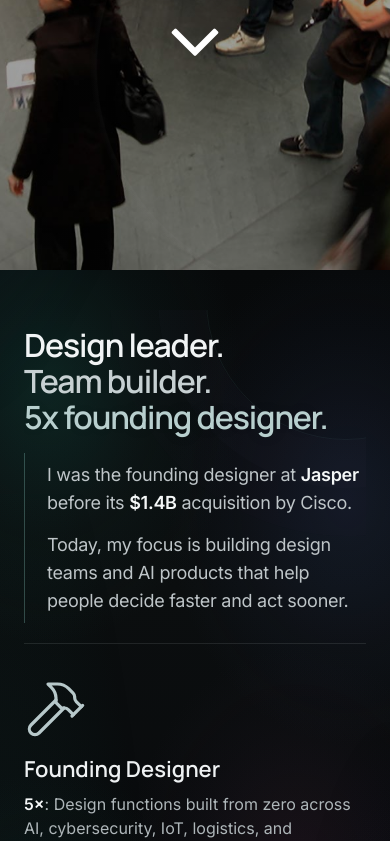
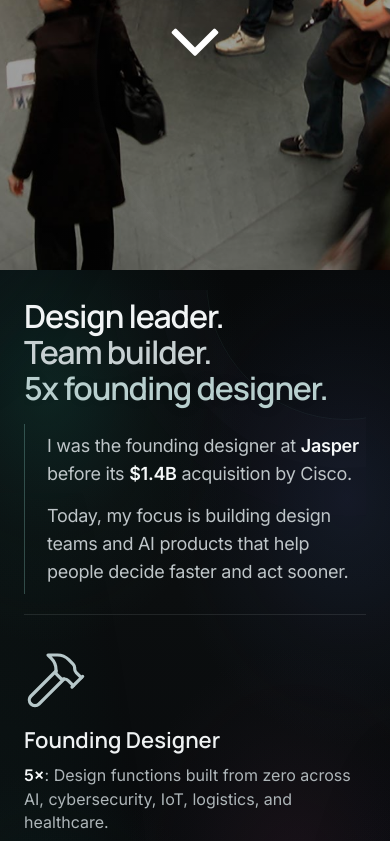
Before and after one commit to wownflutter/curtis-is, a React (Vite) app: page / in a window 390 px wide. Shown: the part 574-1415 px from the top of the page. Built offline with nearby package versions, Linux system fonts and the light colour scheme.

Commit message:
Reduce leadership top spacing

```diff
--- a/app/globals.css
+++ b/app/globals.css
@@ -193,7 +193,7 @@
 .signal-concept #team {
   position:relative;
   overflow:hidden;
-  padding-top:58px;
+  padding-top:29px;
 }
 .signal-concept #team::before {
   content:'';
@@ -211,7 +211,7 @@
   position:relative;
   overflow:hidden;
   margin-bottom:20px;
-  padding:25px 0 30px;
+  padding:12px 0 30px;
   border:0;
   border-bottom:1px solid rgba(231,240,242,.10);
   border-radius:0;
@@ -328,17 +328,17 @@
   }
 }
 @media(max-width:991px) {
-  .signal-concept #team .process-introduction { padding:24px 0; }
+  .signal-concept #team .process-introduction { padding:12px 0 24px; }
   .signal-concept #team .career-proof-strip { gap:16px; }
 }
 @media(max-width:600px) {
   .signal-concept #header { background-attachment:scroll; }
   .signal-concept #intro h1 { font-size:clamp(32px,9.5vw,38px); line-height:1.2; }
-  .signal-concept #team { padding-top:40px; }
+  .signal-concept #team { padding-top:20px; }
   .signal-concept #team .process-introduction {
     gap:18px;
     margin-bottom:12px;
-    padding:18px 0 20px;
+    padding:9px 0 20px;
   }
   .signal-concept #team .process-introduction::after {
     top:-150px;
```
